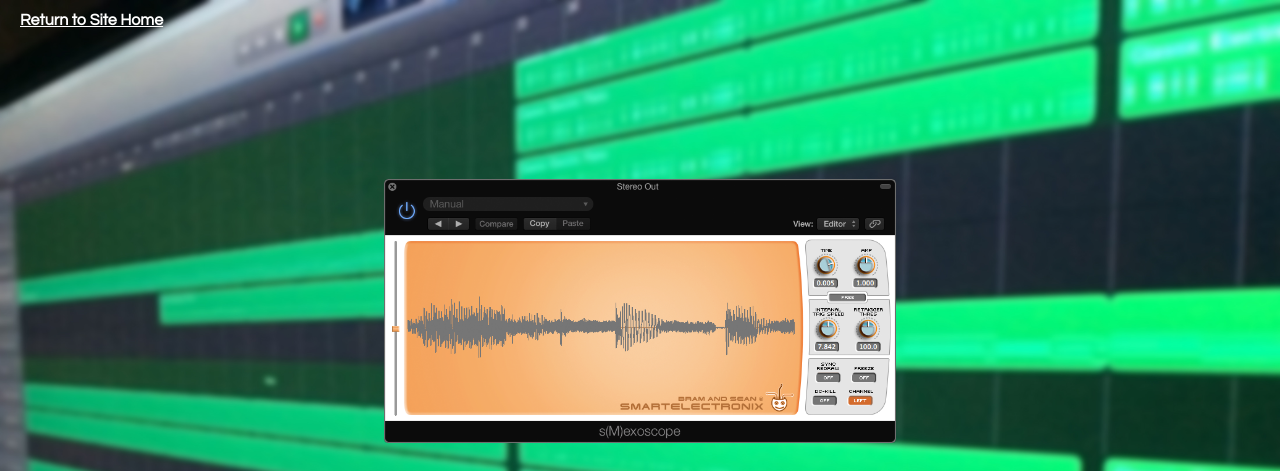
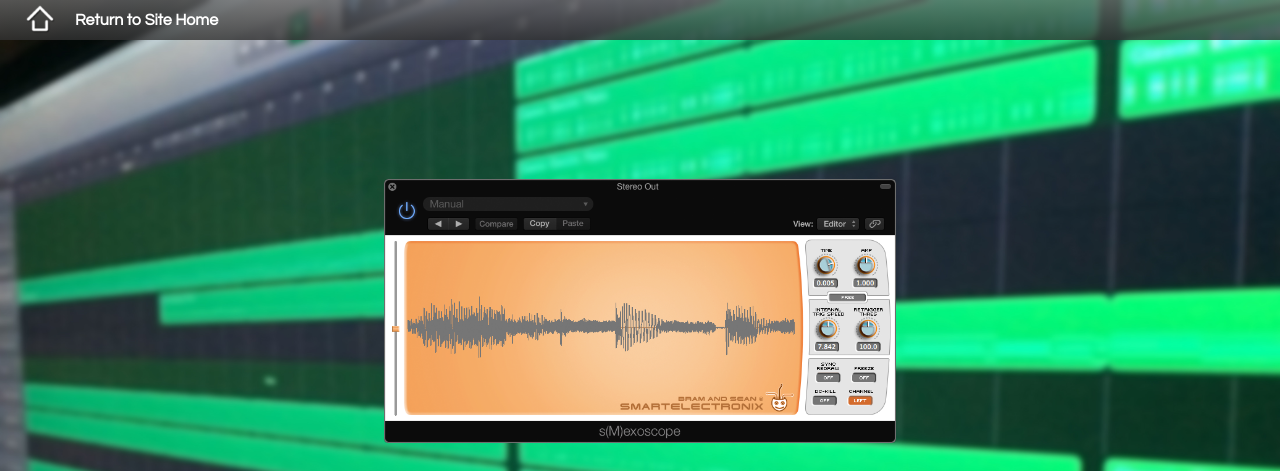
Before and after one commit to armandomontanez/smexoscope, a plain HTML site: page index.html in a window 1280 px wide. Shown: the top 471 px of the page. Drawn offline with Linux system fonts and the light colour scheme.

Commit message:
Updated Menu Bar
Added home image and updated styling.

```diff
--- a/css/styles.css
+++ b/css/styles.css
@@ -3,12 +3,12 @@
 }
 body {
     background-image: url("../resources/background-blur.jpg");
+    background-size: cover;
     -webkit-background-size: cover;
     -moz-background-size: cover;
     -o-background-size: cover;
     height: 100%;
     min-width: 100%;
-    background-size: cover;
     background-repeat: no-repeat;
     margin: 0px;
 }
@@ -25,9 +25,18 @@
 	width: 100%;
 }
 #menu {
-	background: -moz-linear-gradient(top, rgba(100,100,100,0.8) 0%, rgba(50,50,50,0.8) 100%);;
+	background: rgba(75,75,75,0.8);
+	background: -moz-linear-gradient(top, rgba(100,100,100,0.8) 0%, rgba(50,50,50,0.8) 100%);
+	background: -webkit-linear-gradient(top, rgba(100,100,100,0.8), rgba(50,50,50,0.8));
+	background: -o-linear-gradient(top, rgba(100,100,100,0.8), rgba(50,50,50,0.8));
+	background: linear-gradient(top, rgba(100,100,100,0.8), rgba(50,50,50,0.8));
 	height: 40px;
 	width: 100%;
+}
+#menuElements {
+	display: table;
+	height: 40px;
+	width: auto;
 }
 #foot {
 	overflow: auto;
@@ -87,21 +96,30 @@
 	text-shadow: 2px 2px 8px #000000;
 }
 #homeButton {
-	display: block;
+	display: table-cell;
 	color: white;
+    text-decoration: none;
 	padding-left: 20px;
 	padding-right: 20px;
-	margin-bottom: 10px;
 	width: 200px;
     font-family: "Century Gothic", Arial, serif;
     font-style: normal;
     font-size: 16px;
     font-weight: bold;
     line-height: 40px;
+	vertical-align: middle;
+	text-justify: left;
+	margin: auto;
 
     padding-top: 0px;
     padding-bottom: 0px;
-    height: 100%;
+	height: 100%;
+}
+#homeImg {
+	display: table-cell;
+	vertical-align: middle;
+	padding-left: 25px;
+	padding-top: 4px;
 }
 .footertext {
 	color: white;
--- a/index.html
+++ b/index.html
@@ -18,7 +18,10 @@
 
 	<body>
 		<div id="menu">
-			<a id="homeButton" href="http://www.armandomontanez.com/">Return to Site Home</a>
+			<div id="menuElements">
+				<a href="http://www.armandomontanez.com/"><img id ="homeImg" src="resources/home.png" alt="Home" height="30" width="30"></a>
+				<a id="homeButton" href="http://www.armandomontanez.com/">Return to Site Home</a>
+			</div>
 		</div>
 		<div id="main">
 			<div id="mainContent">
```
Also changed, not shown: resources/home.png (added).
